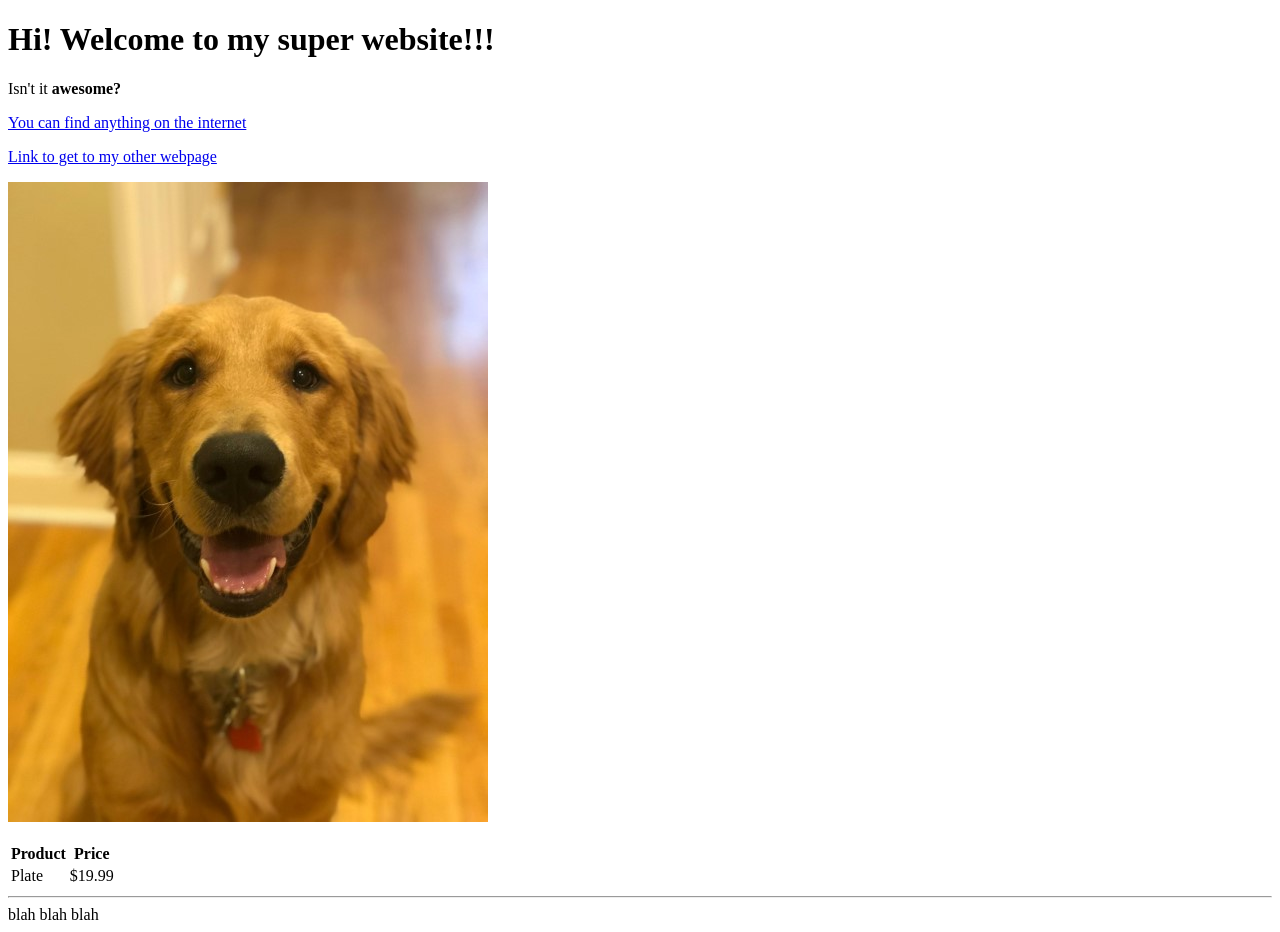
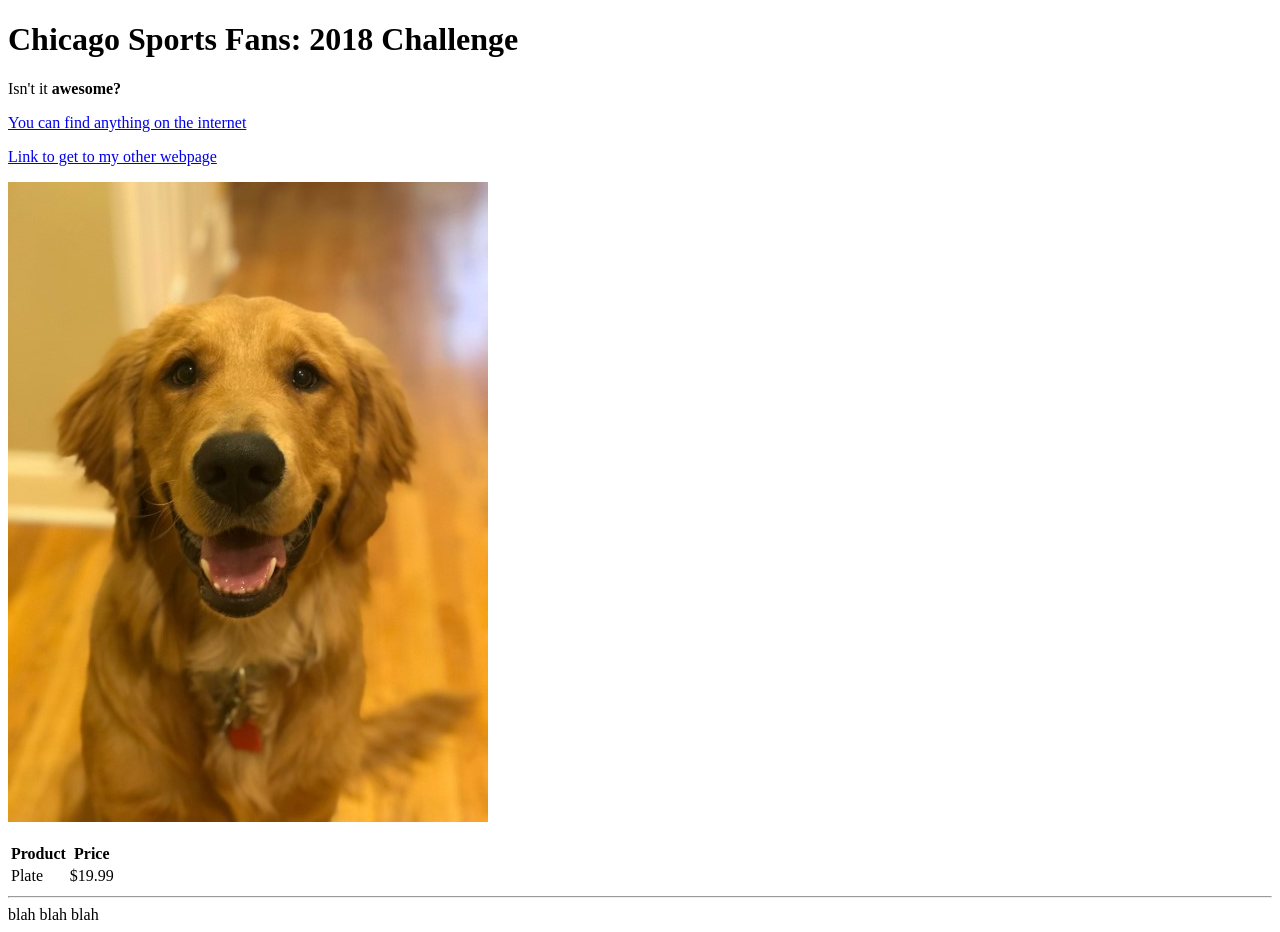
Before and after one commit to edudek1/edudek1.github.io, a plain HTML site: page index.html in a window 1280 px wide. Drawn offline with Linux system fonts and the light colour scheme.

Commit message:
Changed Title

```diff
--- a/index.html
+++ b/index.html
@@ -1,11 +1,11 @@
 <!DOCTYPE html>
 <html>
   <head>
-    <title>My Awesome Website</title>
+    <title>2018 Challenge</title>
 
   </head>
   <body>
-    <h1>Hi! Welcome to my super website!!!</h1>
+    <h1>Chicago Sports Fans: 2018 Challenge</h1>
 
     <p>Isn't it <strong>awesome?</strong></p>
 
```
